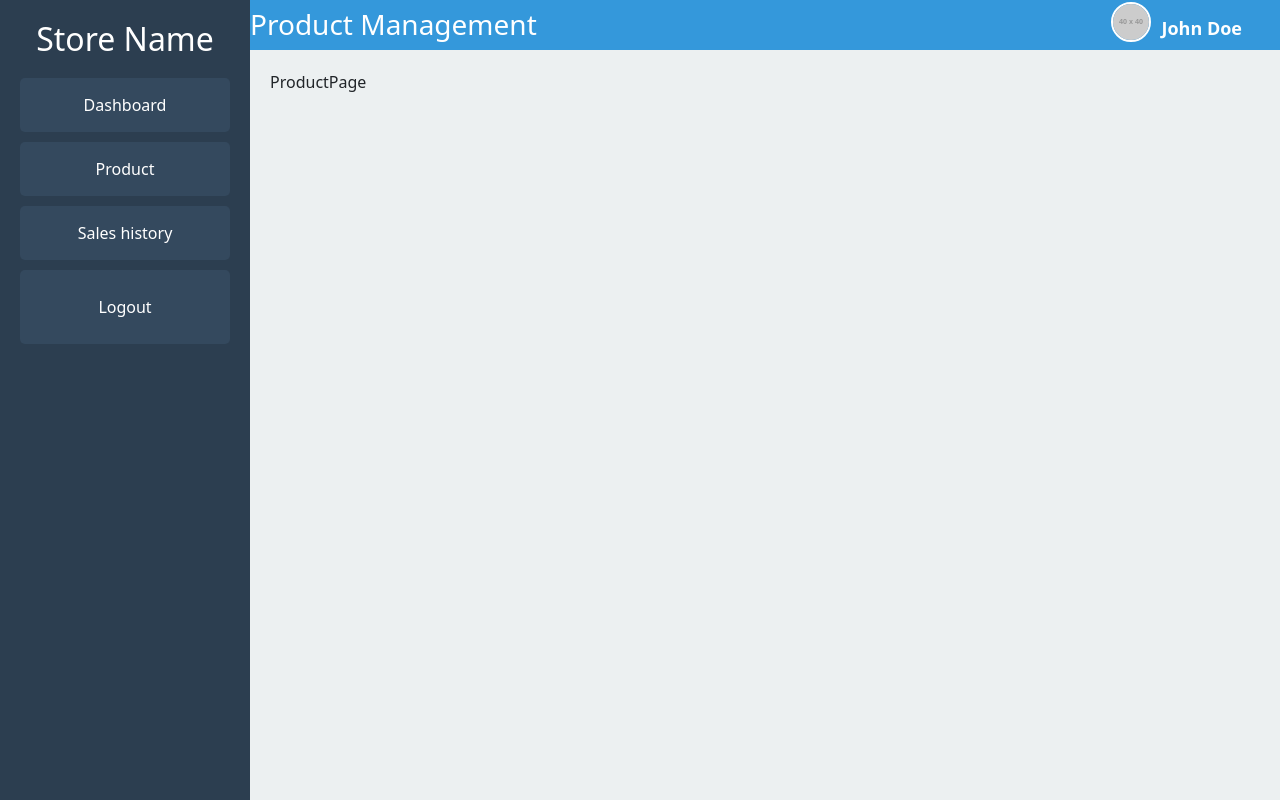
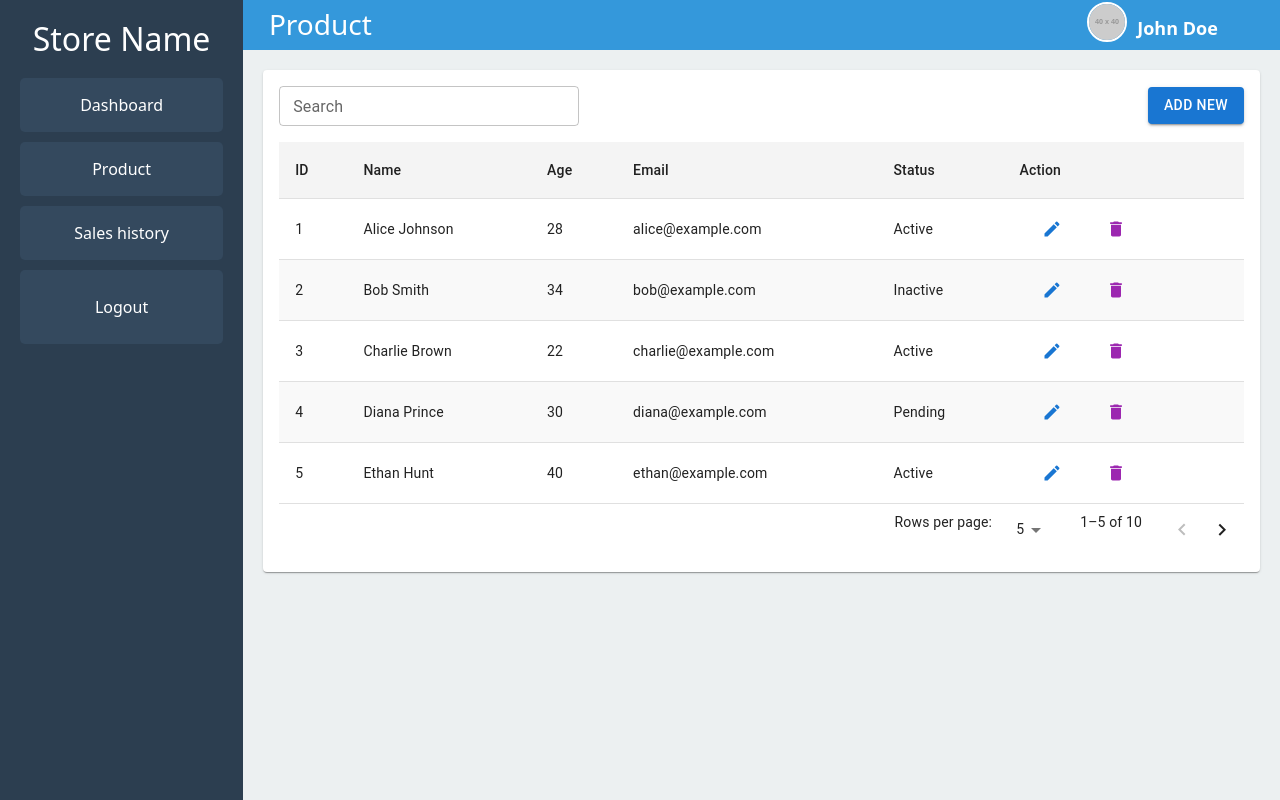
Before and after one commit to vr-rajput/store-management, a React (Vite) app in the folder client/: page /product in a window 1280 px wide. Built offline with nearby package versions, Linux system fonts and the light colour scheme.

Commit message:
data table

```diff
--- a/client/package.json
+++ b/client/package.json
@@ -12,6 +12,7 @@
   "dependencies": {
     "@emotion/react": "^11.14.0",
     "@emotion/styled": "^11.14.0",
+    "@mui/icons-material": "^6.4.1",
     "@mui/material": "^6.4.1",
     "axios": "^1.7.9",
     "bootstrap": "^5.3.3",
--- a/client/src/components/DataTable.jsx
+++ b/client/src/components/DataTable.jsx
@@ -48,7 +48,7 @@ export default function CustomizedTables() {
         display: 'flex',
         justifyContent: 'center',
         alignItems: 'center',
-        height: '100vh',
+        // height: '100vh',
         width: '100%',
         padding: '2',
         bgcolor: '#f5f5f5',
@@ -62,18 +62,18 @@ export default function CustomizedTables() {
                 overflowX: 'auto'
               }}
       >
-        <Typography variant="h4" align="center" gutterBottom>
-          Product Nutrition Table
+        <Typography variant="h5" align="center" gutterBottom>
+          Recent Orders
         </Typography>
         <TableContainer>
           <Table sx={{ width: '100%' }} aria-label="customized table">
             <TableHead>
               <TableRow>
-                <StyledTableCell>Dessert (100g serving)</StyledTableCell>
-                <StyledTableCell align="right">Calories</StyledTableCell>
-                <StyledTableCell align="right">Fat&nbsp;(g)</StyledTableCell>
-                <StyledTableCell align="right">Carbs&nbsp;(g)</StyledTableCell>
-                <StyledTableCell align="right">Protein&nbsp;(g)</StyledTableCell>
+                <StyledTableCell>Customer</StyledTableCell>
+                <StyledTableCell align="right">Order No</StyledTableCell>
+                <StyledTableCell align="right">Item</StyledTableCell>
+                <StyledTableCell align="right">Total</StyledTableCell>
+                <StyledTableCell align="right">Date</StyledTableCell>
               </TableRow>
             </TableHead>
             <TableBody>
--- /dev/null
+++ b/client/src/components/Product/Product.jsx
@@ -0,0 +1,142 @@
+import { useState } from 'react';
+import {
+  Paper,
+  Table,
+  TableBody,
+  TableCell,
+  TableContainer,
+  TableHead,
+  TableRow,
+  TextField,
+  Button,
+  Box,
+  TablePagination,
+  Typography
+} from '@mui/material';
+import { Edit, Delete } from '@mui/icons-material';
+
+const headCells = [
+  { id: 'id', label: 'ID' },
+  { id: 'name', label: 'Name' },
+  { id: 'age', label: 'Age' },
+  { id: 'email', label: 'Email' },
+  { id: 'status', label: 'Status' },
+  { id: 'action', label: 'Action' }, // New Action Column
+];
+
+const rows = [
+  { id: 1, name: 'Alice Johnson', age: 28, email: 'alice@example.com', status: 'Active' },
+  { id: 2, name: 'Bob Smith', age: 34, email: 'bob@example.com', status: 'Inactive' },
+  { id: 3, name: 'Charlie Brown', age: 22, email: 'charlie@example.com', status: 'Active' },
+  { id: 4, name: 'Diana Prince', age: 30, email: 'diana@example.com', status: 'Pending' },
+  { id: 5, name: 'Ethan Hunt', age: 40, email: 'ethan@example.com', status: 'Active' },
+  { id: 6, name: 'Frank Castle', age: 35, email: 'frank@example.com', status: 'Inactive' },
+  { id: 7, name: 'Grace Hopper', age: 29, email: 'grace@example.com', status: 'Active' },
+  { id: 8, name: 'Henry Cavill', age: 38, email: 'henry@example.com', status: 'Pending' },
+  { id: 9, name: 'Irene Adler', age: 33, email: 'irene@example.com', status: 'Active' },
+  { id: 10, name: 'Jack Ryan', age: 41, email: 'jack@example.com', status: 'Inactive' },
+];
+
+export default function BasicTable() {
+  const [searchTerm, setSearchTerm] = useState('');
+  const [page, setPage] = useState(0);
+  const [rowsPerPage, setRowsPerPage] = useState(5);
+
+  // Filter rows based on search term
+  const filteredRows = rows.filter((row) =>
+    row.name.toLowerCase().includes(searchTerm.toLowerCase()) ||
+    row.email.toLowerCase().includes(searchTerm.toLowerCase()) ||
+    row.status.toLowerCase().includes(searchTerm.toLowerCase())
+  );
+
+  // Handle pagination change
+  const handleChangePage = (event, newPage) => {
+    setPage(newPage);
+  };
+
+  const handleChangeRowsPerPage = (event) => {
+    setRowsPerPage(parseInt(event.target.value, 10));
+    setPage(0);
+  };
+
+  // Handle Delete Action
+  const handleDelete = (id) => {
+    console.log(`Deleting record with ID: ${id}`);
+    // Implement delete logic here
+  };
+
+  // Handle Edit Action
+  const handleEdit = (id) => {
+    console.log(`Editing record with ID: ${id}`);
+    // Implement edit logic here
+  };
+
+  return (
+    <Paper sx={{ padding: 2 }}>
+      <Box display="flex" justifyContent="space-between" alignItems="center" marginBottom={2}>
+        <TextField
+          label="Search"
+          variant="outlined"
+          size="small"
+          value={searchTerm}
+          onChange={(e) => setSearchTerm(e.target.value)}
+          sx={{ width: '300px' }}
+        />
+        <Button variant="contained" color="primary">
+          Add New
+        </Button>
+      </Box>
+
+      <TableContainer>
+        <Table>
+          <TableHead>
+            <TableRow>
+              {headCells.map((headCell) => (
+                <TableCell key={headCell.id}>{headCell.label}</TableCell>
+              ))}
+            </TableRow>
+          </TableHead>
+          <TableBody>
+            {filteredRows.length > 0 ? (
+              filteredRows.slice(page * rowsPerPage, page * rowsPerPage + rowsPerPage).map((row) => (
+                <TableRow key={row.id}>
+                  <TableCell>{row.id}</TableCell>
+                  <TableCell>{row.name}</TableCell>
+                  <TableCell>{row.age}</TableCell>
+                  <TableCell>{row.email}</TableCell>
+                  <TableCell>{row.status}</TableCell>
+                  <TableCell>
+                    <Button onClick={() => handleEdit(row.id)} size="small" color="primary">
+                      <Edit fontSize="small" />
+                    </Button>
+                    <Button onClick={() => handleDelete(row.id)} size="small" color="secondary">
+                      <Delete fontSize="small" />
+                    </Button>
+                  </TableCell>
+                </TableRow>
+              ))
+            ) : (
+              <TableRow>
+                <TableCell colSpan={headCells.length} align="center">
+                  <Typography variant="body1" color="textSecondary">
+                    No records found
+                  </Typography>
+                </TableCell>
+              </TableRow>
+            )}
+          </TableBody>
+        </Table>
+      </TableContainer>
+
+      <TablePagination
+        component="div"
+        count={filteredRows.length}
+        page={page}
+        rowsPerPage={rowsPerPage}
+        onPageChange={handleChangePage}
+        onRowsPerPageChange={handleChangeRowsPerPage}
+        rowsPerPageOptions={[5, 10, 25]}
+      />
+    </Paper>
+  );
+}
--- a/client/src/layouts/layout.jsx
+++ b/client/src/layouts/layout.jsx
@@ -16,7 +16,7 @@ const Layout = () => {
       case "/dashboard":
         return "Dashboard";
       case "/product":
-        return "Product Management";
+        return "Product";
       case "/sales":
         return "Sales History";
       default:
--- a/client/src/pages/ProductPage.jsx
+++ b/client/src/pages/ProductPage.jsx
@@ -1,7 +1,7 @@
-    function ProductPage() {
-      return (
-        <div>ProductPage</div>
-      )
-    }
+import Product from "../components/Product/Product"
 
-    export default ProductPage
+const ProductPage = () => {
+  return <Product/>
+}
+
+export default ProductPage
--- a/client/src/styles/layout.css
+++ b/client/src/styles/layout.css
@@ -6,7 +6,7 @@
 
 /* Sidebar fixed width */
 .sidebar {
-    width: 250px;
+    width: 19%;
     background: #2c3e50;
     color: white;
     padding: 20px;
@@ -57,12 +57,12 @@
     display: flex;
     flex-direction: column;
     height: 100vh; */
-    margin-left: 250px;
+    margin-left: 19%;
     flex: 1;
     display: flex;
     flex-direction: column;
     height: 100%;
-    width: 100vw;
+    width: 81%;
     /* min-width: 1116px; */
     position: fixed;
 }
@@ -82,6 +82,7 @@
 /* Left side of navbar (page title) */
 .navbar-left h3 {
     margin: 0;
+    padding-left: 25%;
 }
 
 /* Right side of navbar (profile details) */
@@ -91,7 +92,7 @@
     */
     position: absolute;
     top: 2px;
-    right: 18rem;
+    right: 6%;
     font-size: 18px;
     display: flex;
     align-items: end;
```
Also changed, not shown: client/src/components/Product/Product1.jsx (added, +92 -0 lines).
